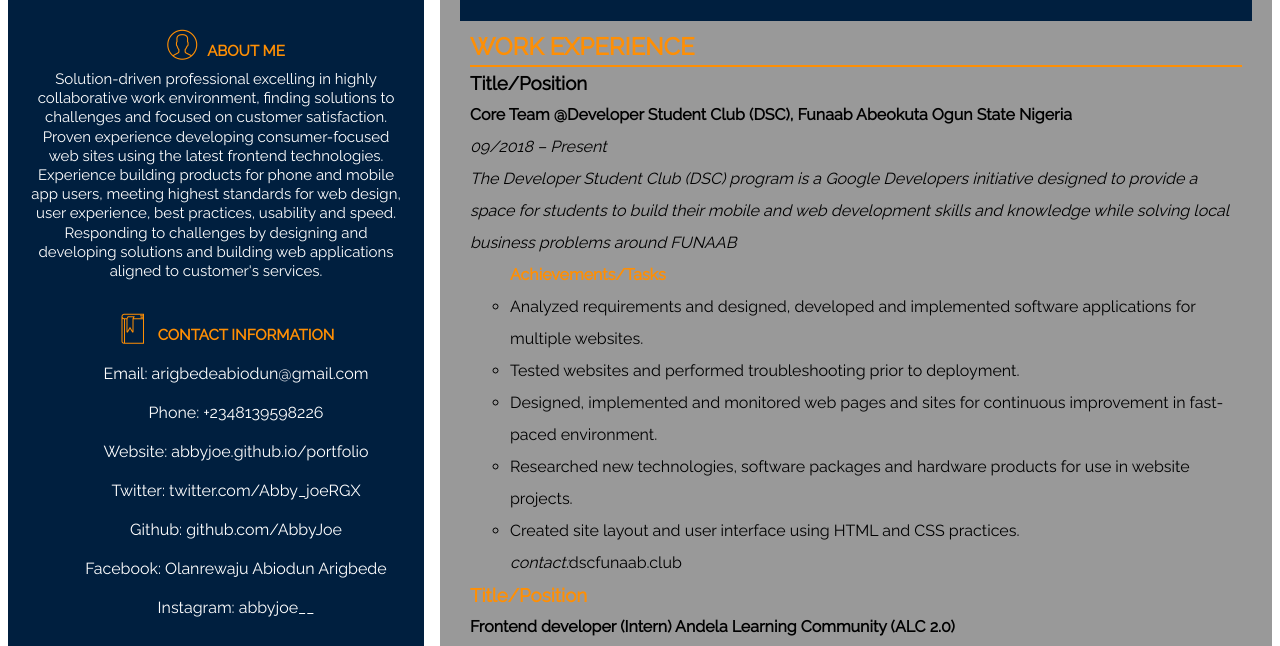
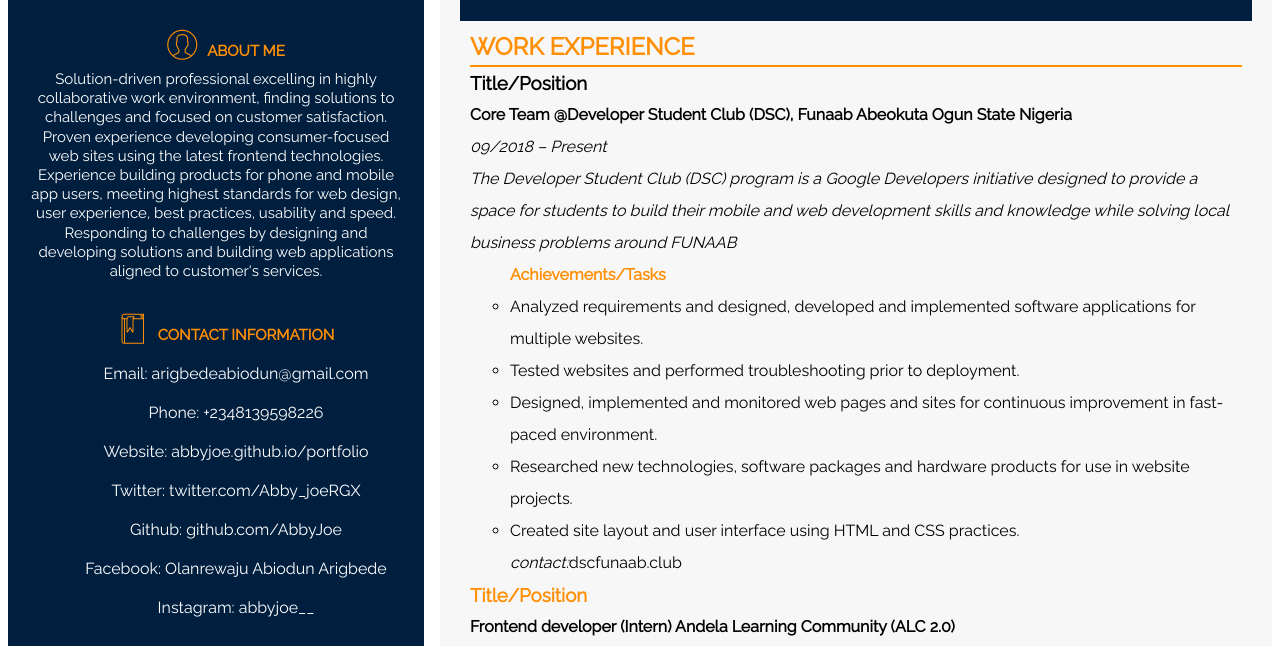
Before and after one commit to AbbyJoe/StartNg, a plain HTML site: page index.html in a window 1280 px wide. Shown: the part 217-863 px from the top of the page. Drawn offline with Linux system fonts and the light colour scheme.

Commit message:
commit changes

```diff
--- a/css/style.css
+++ b/css/style.css
@@ -26,7 +26,7 @@
 }
 
 .right-column {
-  background-color: #999;
+  background-color: #f7f7f7;
   height: 100%;
   padding: 20px;
 }
```
